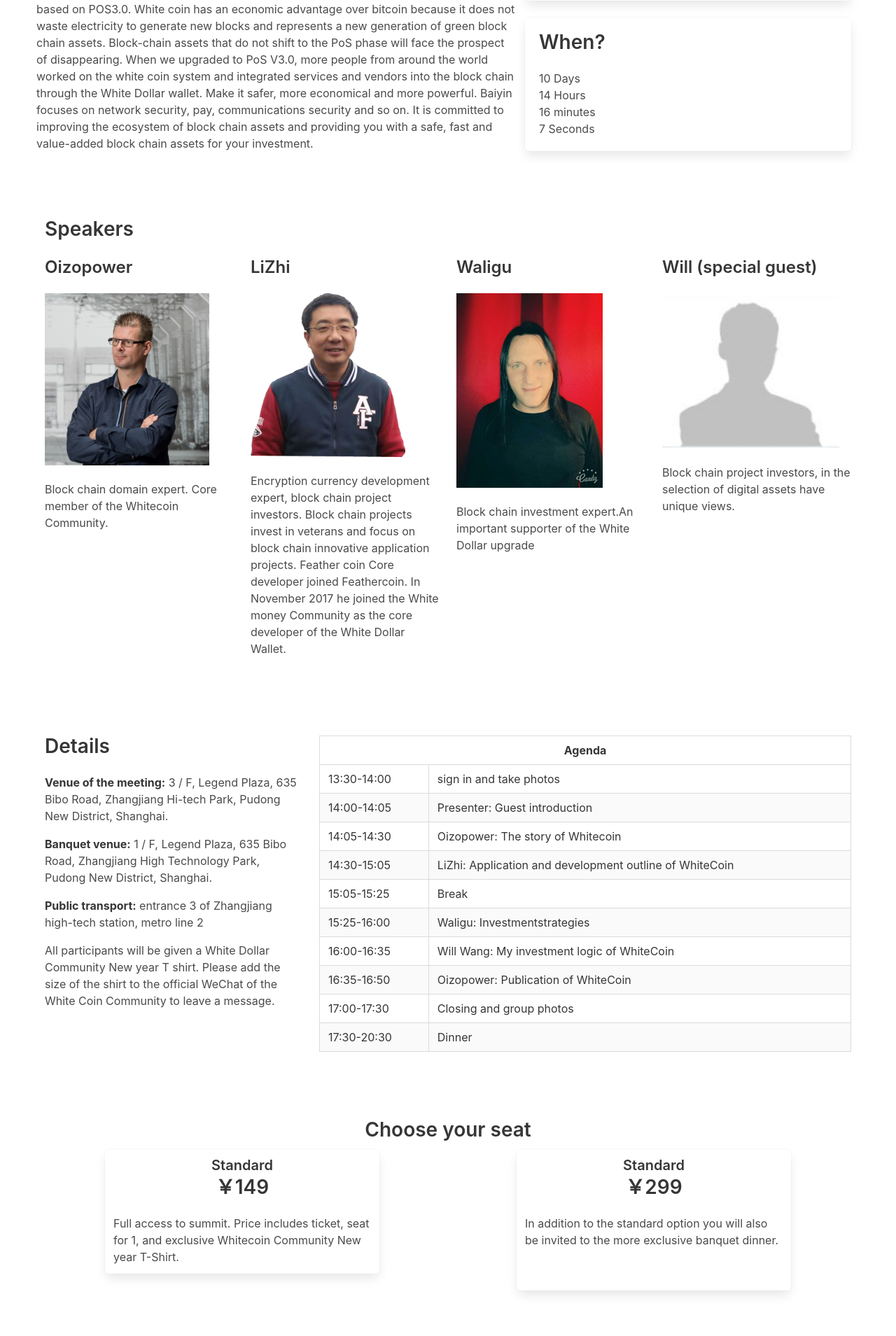
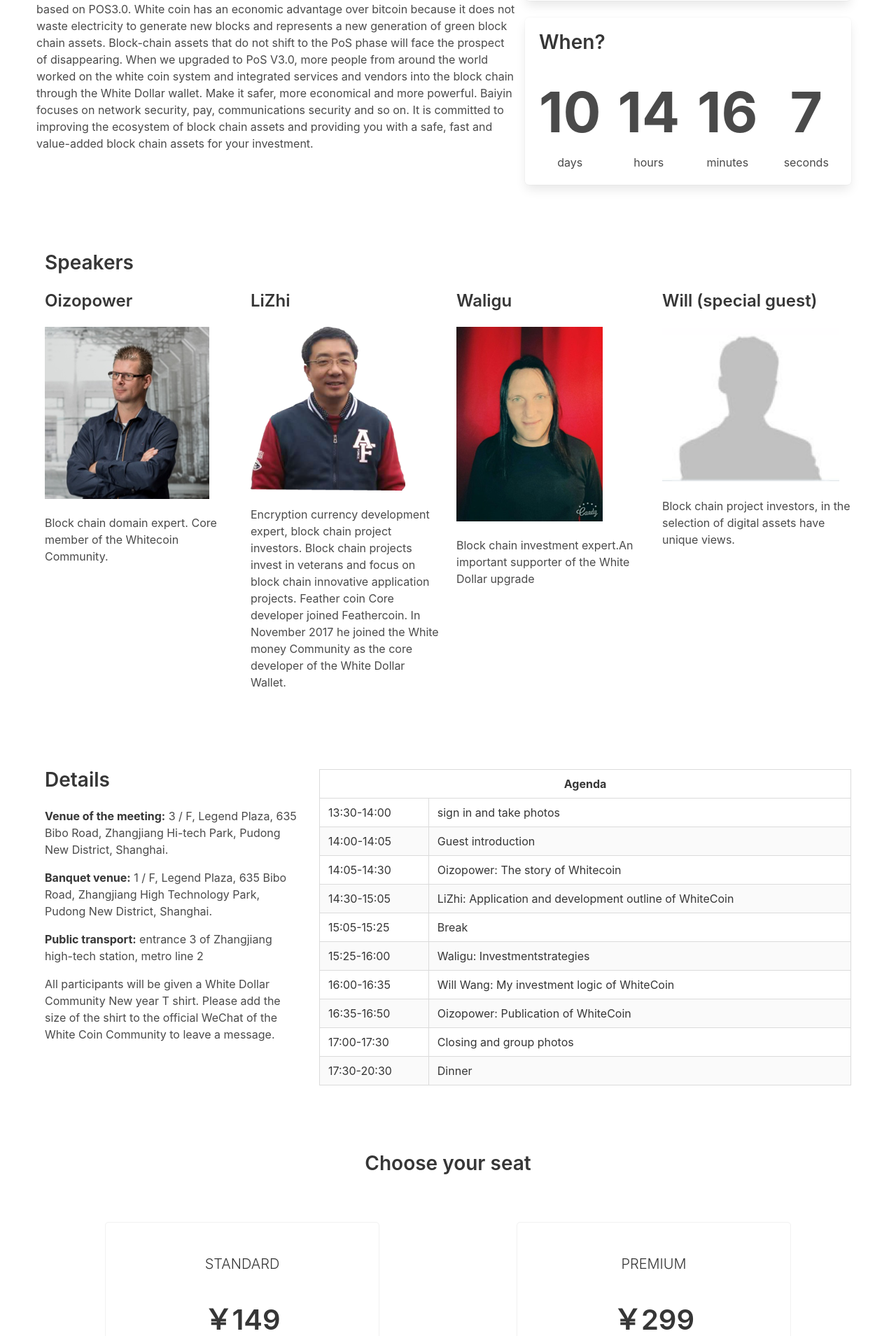
Before and after one commit to MartijnOud/XWC-Summit-China-2017, a PHP site: page /?language=1 in a window 1280 px wide. Shown: the part 991-2900 px from the top of the page at 70% size. Run offline with PHP 8.4, Linux system fonts and the light colour scheme; data that the repository does not hold is empty; some libraries are stand-ins or nearby versions.

Commit message:
Improve styling

```diff
--- a/css/main.css
+++ b/css/main.css
@@ -8,8 +8,9 @@
     bottom: 0;
     left: 0;
     width: 100%;
-    height: 35%;
+    height: 50%;
     background: linear-gradient(to bottom, transparent 0%, #f1f1f1 100%);
+    /*background: radial-gradient(at bottom, #f1f1f1 0%, transparent 70%);*/
 }
 
 .hero-background {
@@ -34,3 +35,40 @@
     color: #fff;
     text-shadow: 1px 1px 1px #444444;
 }
+
+.countdown-days-amount,
+.countdown-hours-amount,
+.countdown-minutes-amount,
+.countdown-seconds-amount {
+    font-size: 5rem;
+    font-weight: bold;
+}
+
+.countdown div span:nth-child(2) {
+    display: block;
+    text-transform: lowercase;
+}
+
+.pricing {
+    margin-bottom: 5rem;
+}
+
+.pricing h2.title {
+    margin-bottom: 5rem;
+}
+
+.pricing .pricing-option {
+    padding: 3rem 1.5rem;
+    border: 1px solid #f1f1f1;
+    border-radius: 5px;
+    background-color: #fff;
+    transition: all 0.3s ease-out;
+}
+
+.pricing .pricing-option:hover {
+    box-shadow: 0 49px 72px 0 rgba(25,25,25,.12);
+}
+
+.pricing .pricing-option h2.title {
+    font-size: 2.5rem;
+}
--- a/index.php
+++ b/index.php
@@ -56,20 +56,20 @@ $Parsedown = new Parsedown();
                 </div>
                 <div class="tile box is-child">
                     <h2 class="subtitle"><?php echo $Translate->__('when');?></h2>
-                    <div class="countdown">
-                        <div class="countdown-days">
+                    <div class="countdown columns has-text-centered">
+                        <div class="countdown-days column">
                             <span class="countdown-days-amount">00</span>
                             <span><?php echo $Translate->__('days');?></span>
                         </div>
-                        <div class="countdown-hours">
+                        <div class="countdown-hours column">
                             <span class="countdown-hours-amount">00</span>
                             <span><?php echo $Translate->__('hours');?></span>
                         </div>
-                        <div class="countdown-minutes">
+                        <div class="countdown-minutes column">
                             <span class="countdown-minutes-amount">00</span>
                             <span><?php echo $Translate->__('minutes');?></span>
                         </div>
-                        <div class="countdown-seconds">
+                        <div class="countdown-seconds column">
                             <span class="countdown-seconds-amount">00</span>
                             <span><?php echo $Translate->__('seconds');?></span>
                         </div>
@@ -174,17 +174,17 @@ $Parsedown = new Parsedown();
 </section>
 
 <section class="section">
-    <div class="container content">
+    <div class="container content pricing">
         <h2 class="title has-text-centered"><?php echo $Translate->__('choose-option');?></h2>
 
         <div class="columns">
-            <div class="column box is-4 is-offset-1">
-                <h4 class="subtitle has-text-centered"><?php echo $Translate->__('standard');?></h4>
+            <div class="column is-4 is-offset-1 pricing-option">
+                <h4 class="subtitle has-text-centered is-uppercase has-text-weight-light is-spaced"><?php echo $Translate->__('standard');?></h4>
                 <h2 class="title has-text-centered"><?php echo $Translate->__('standard-price');?></h2>
                 <?php echo $Parsedown->text($Translate->__('standard-details--markdown'));?>
             </div>
-            <div class="column box is-4 is-offset-2">
-                <h4 class="subtitle has-text-centered"><?php echo $Translate->__('premium');?></h4>
+            <div class="column is-4 is-offset-2 pricing-option">
+                <h4 class="subtitle has-text-centered is-uppercase has-text-weight-light is-spaced"><?php echo $Translate->__('premium');?></h4>
                 <h2 class="title has-text-centered"><?php echo $Translate->__('premium-price');?></h2>
                 <?php echo $Parsedown->text($Translate->__('premium-details--markdown'));?>
             </div>
@@ -192,10 +192,10 @@ $Parsedown = new Parsedown();
     </div>
 </section>
 
-<section class="hero">
+<section class="hero is-primary is-medium is-bold">
     <div class="hero-body">
         <div class="container content has-text-centered">
-            <a href="" class="button is-large is-primary"><?php echo $Translate->__('call-to-action');?></a>
+            <a href="/" class="button is-large is-primary is-inverted is-outlined"><?php echo $Translate->__('call-to-action');?></a>
         </div>
     </div>
 </section>
--- a/locale/en/en.csv
+++ b/locale/en/en.csv
@@ -15,7 +15,7 @@ when;When?
 when-details--markdown;December 10th, 2017
 days;Days
 hours;Hours
-minutes;minutes
+minutes;Minutes
 seconds;Seconds
 
 # speakers
@@ -41,7 +41,7 @@ event-agenda;Agenda
 event1;13:30-14:00
 event1-details;sign in and take photos
 event2;14:00-14:05
-event2-details;Presenter: Guest introduction
+event2-details;Guest introduction
 event3;14:05-14:30
 event3-details;Oizopower: The story of Whitecoin
 event4;14:30-15:05
@@ -65,7 +65,7 @@ choose-option;Choose your seat
 standard;Standard
 standard-price;￥149
 standard-details--markdown;Full access to summit. Price includes ticket, seat for 1, and exclusive Whitecoin Community New year T-Shirt.
-premium;Standard
+premium;Premium
 premium-price;￥299
 premium-details--markdown;In addition to the standard option you will also be invited to the more exclusive banquet dinner.
 call-to-action;Register now!
```
